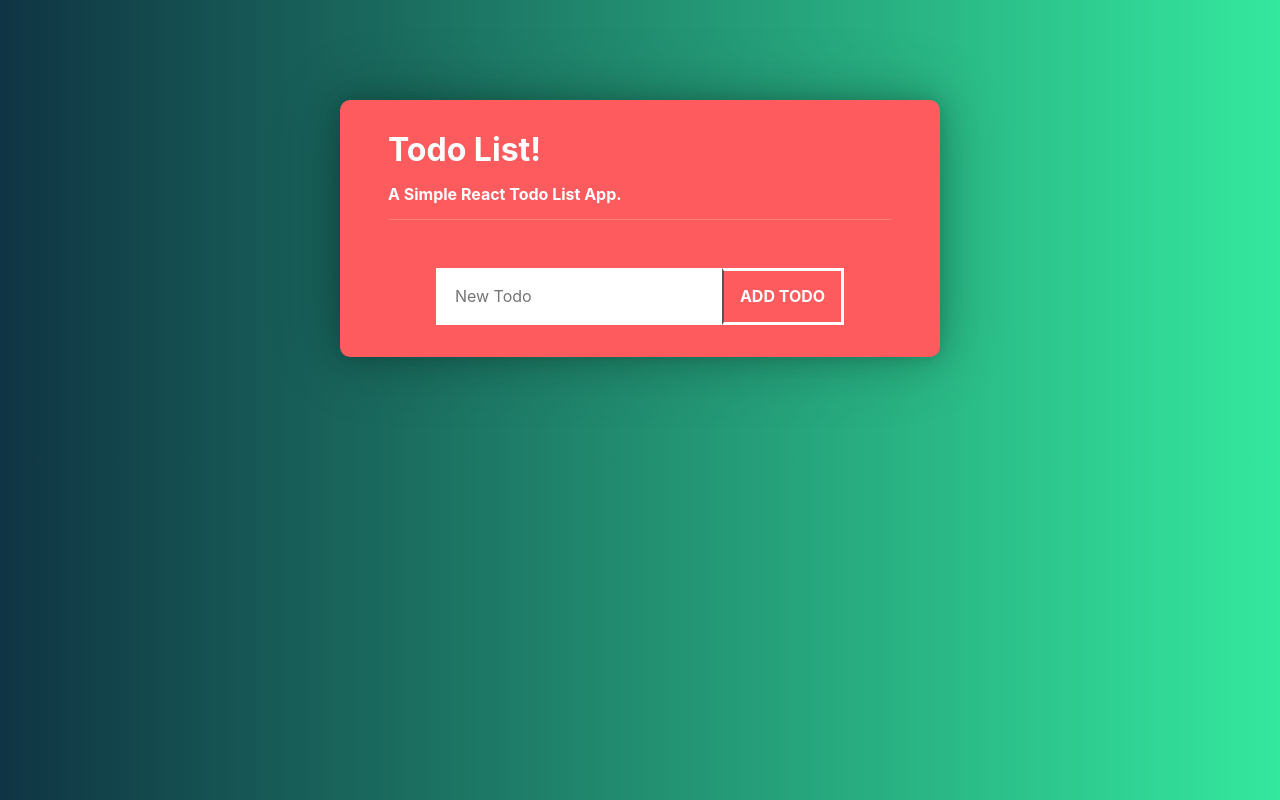
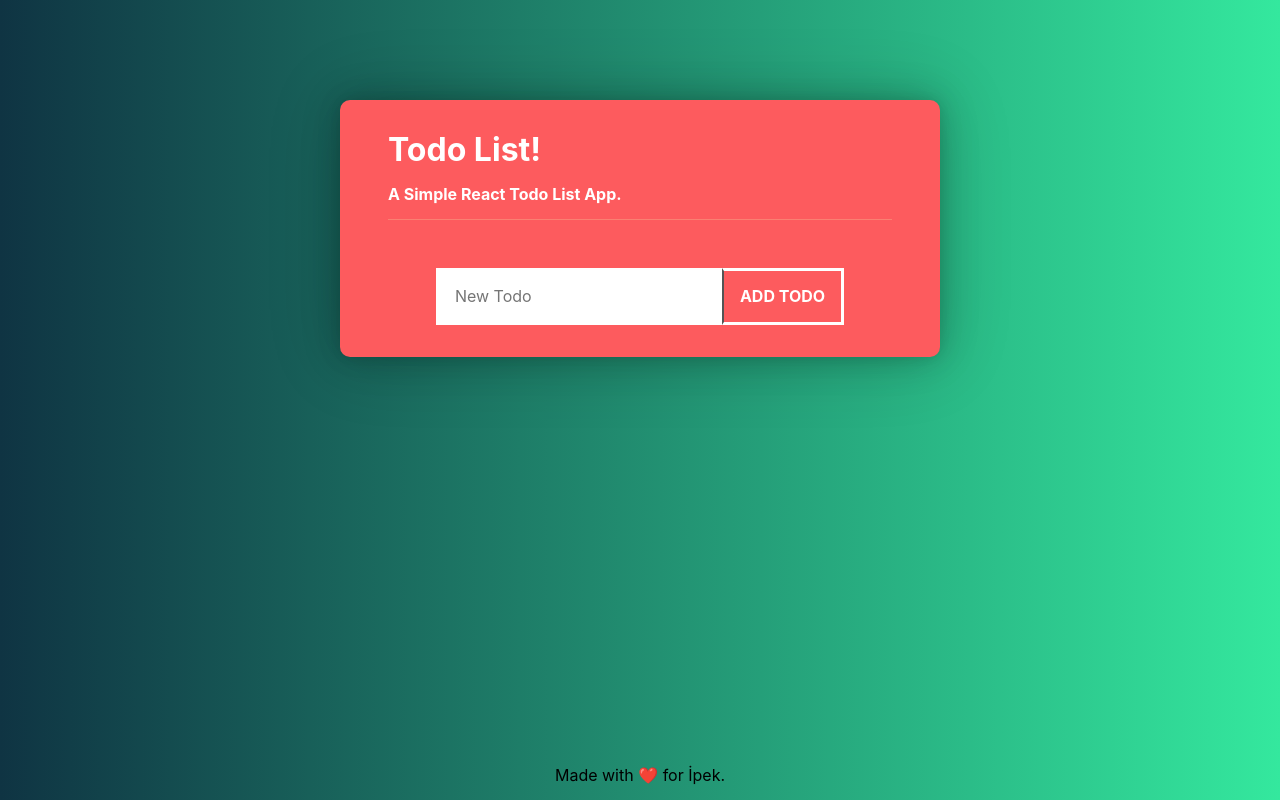
Before and after one commit to mhasanince/todo-app, a React (Create React App) app: page / in a window 1280 px wide. Built offline with nearby package versions, Linux system fonts and the light colour scheme.

Commit message:
Footer added

```diff
--- a/src/App.css
+++ b/src/App.css
@@ -1,7 +1,13 @@
+.container {
+  position: relative;
+  min-height: 100vh;
+  padding-top: 100px;
+}
+
 .App {
   color: #ffffff;
   width: 600px;
-  margin: 100px auto;
+  margin: 0 auto;
   background-color: #fd5b5e;
   border-radius: 10px;
   box-shadow: 0 0px 11.9px rgba(0, 0, 0, 0.066),
@@ -20,3 +26,10 @@
 .App-header h4 {
   margin: 1rem 0;
 }
+
+.container footer {
+  position: absolute;
+  bottom: 0;
+  width: 100%;
+  text-align: center;
+}
--- a/src/App.js
+++ b/src/App.js
@@ -4,6 +4,7 @@ import TodoList from './TodoList';
 
 function App() {
   return (
+    <div className="container">
       <div className="App">
         <div className="App-header">
           <h1>Todo List!</h1>
@@ -13,6 +14,16 @@ function App() {
           <TodoList />
         </div>
       </div>
+      <footer>
+        <p>
+          Made with{' '}
+          <span role="img" aria-label="heart">
+            ❤️
+          </span>{' '}
+          for İpek.
+        </p>
+      </footer>
+    </div>
   );
 }
 
```
Lines whose indentation alone changed are shown as unchanged.
